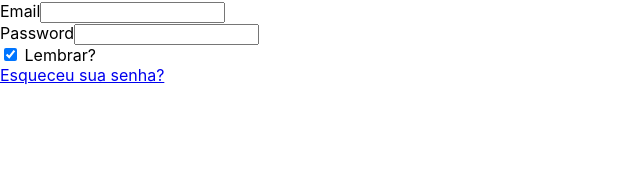
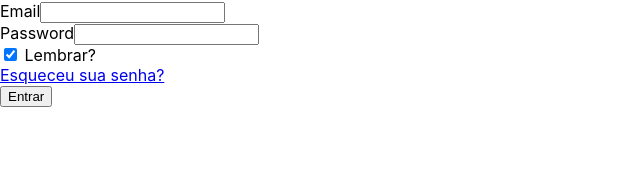
Before and after one commit to vhfuly/ecommerce-dashboard, a React (Create React App) app: page /#/login in a window 1280 px wide. Shown: the part 117-292 px from the top of the page, without its empty margins (0-640 px from the left). Built offline with nearby package versions, Linux system fonts and the light colour scheme.

Commit message:
feat: create button

```diff
--- /dev/null
+++ b/src/components/Buttons/Simple.tsx
@@ -0,0 +1,31 @@
+import React from 'react';
+import { Link } from 'react-router-dom';
+
+type Props = {
+  type: string;
+  onClick?: (event: React.MouseEvent) => void;
+  route?: string;
+  label: string;
+}
+
+const Button: React.FC<Props> = props => (
+  <div className="button">
+    <button
+      onClick={props.onClick}
+      className={`button button-${ props.type || 'default'}`}>
+        {props.label}
+    </button>
+  </div>
+);
+
+const ButtonSimple: React.FC<Props> = props => {
+  if (props.route) {
+    return (
+      <Link to={props.route}>
+        <Button type={props.type} onClick={props.onClick} label={props.label} />
+      </Link>
+    )
+  } else return <Button type={props.type} onClick={props.onClick} label={props.label} />
+};
+
+export default ButtonSimple;
--- a/src/containers/Login/index.tsx
+++ b/src/containers/Login/index.tsx
@@ -3,6 +3,7 @@ import { Link } from 'react-router-dom';
 import Title from '../../components/Text/Title';
 import Input from '../../components/Inputs/Simple';
 import Checkbox from '../../components/Inputs/Checkbox';
+import Button from '../../components/Buttons/Simple';
 
 type Login = {
   email: string;
@@ -54,6 +55,7 @@ const Login: React.FC = () =>{
         <div>
           <Link to='/recover-password'>Esqueceu sua senha?</Link>
         </div>
+        <Button type='success' route='/' label='Entrar'/>
       </div>
     </div>
   );
```
